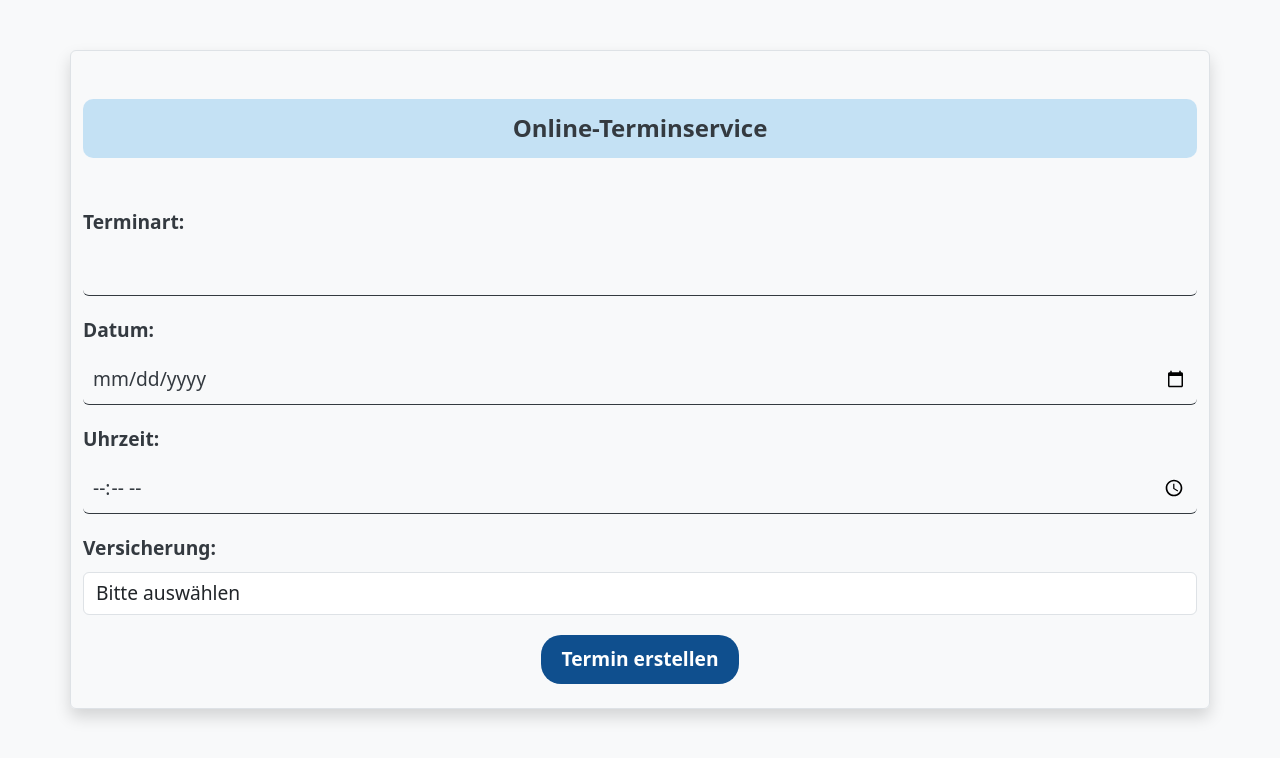
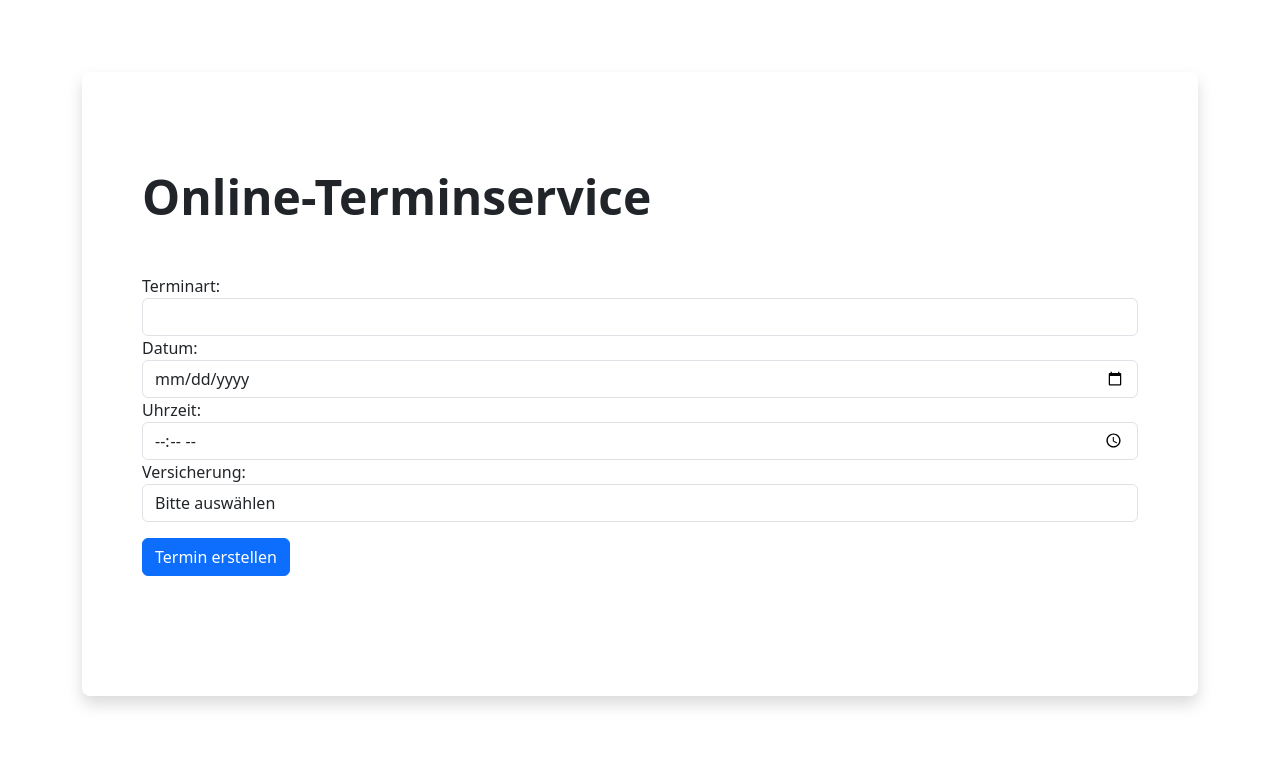
Before and after one commit to marcelmatic/verteilte-systeme, a website: page indexpatient.html in a window 1280 px wide. Drawn offline with nearby package versions, Linux system fonts and the light colour scheme.

Commit message:
Update indexpatient.html
removed style tag from head section and cropped it to main style

```diff
--- a/indexpatient.html
+++ b/indexpatient.html
@@ -1,136 +1,80 @@
 <!DOCTYPE html>
 <html>
-
   <head>
-	<meta charset="utf-8">
-	<meta name="viewport" content="width=device-width, initial-scale=1">
-	<title>Termin </title>
-	<link href="https://cdn.jsdelivr.net/npm/bootstrap@5.3.0-alpha1/dist/css/bootstrap.min.css" rel="stylesheet"
-		integrity="sha384-GLhlTQ8iRABdZLl6O3oVMWSktQOp6b7In1Zl3/Jr59b6EGGoI1aFkw7cmDA6j6gD" crossorigin="anonymous">
-	<style>
-		body {
-			background-color: #f8f9fa;
-		}
-
-		.container {
-			margin-top: 50px;
-		}
-
-		h1 {
-			font-size: 1.5rem;
-			color: #343a40;
-			font-weight: bold;
-			text-align: center;
-			margin-bottom: 50px;
-			background-color: #92c9f081;
-			border-radius: 10px;
-			padding: 15px;
-		}
-
-		label {
-			font-size: 1.2rem;
-			color: #343a40;
-			font-weight: bold;
-			margin-bottom: 10px;
-		}
-
-		input[type="text"],
-		input[type="date"],
-		input[type="time"],
-		select {
-			border: none;
-			border-radius: 0;
-			border-bottom: 1px solid #343a40;
-			padding: 10px;
-			margin-bottom: 20px;
-			background-color: transparent;
-			color: #343a40;
-			font-size: 1.2rem;
-
-		}
-
-		select {
-			-webkit-appearance: none;
-			-moz-appearance: none;
-			appearance: none;
-			background-repeat: no-repeat;
-			background-position-x: calc(100% - 10px);
-			background-position-y: 50%;
-			padding-right: 35px;
-
-		}
-
-		select.form-control {
-			font-size: 1.2em;
-		}
-
-		button[type="submit"] {
-			background-color: #0f4f8e;
-			color: #fff;
-			border-radius: 20px;
-			padding: 10px 20px;
-			font-size: 1.2rem;
-			font-weight: bold;
-			border: none;
-			cursor: pointer;
-			transition: background-color 0.3s;
-			margin-top: 30px;
-			display: block;
-			margin-left: auto;
-			margin-right: auto;
-		}
-
-		button[type="submit"]:hover {
-			background-color: #216ab3;
-		}
-
-		input[type="text"]:hover,
-		input[type="date"]:hover,
-		input[type="time"]:hover,
-		select:hover {
-			background-color: #ebebeb;
-		}
-	</style>
+    <meta charset="utf-8" />
+    <meta name="viewport" content="width=device-width, initial-scale=1" />
+    <title>Termin</title>
+    <link
+      href="https://cdn.jsdelivr.net/npm/bootstrap@5.3.0-alpha1/dist/css/bootstrap.min.css"
+      rel="stylesheet"
+      integrity="sha384-GLhlTQ8iRABdZLl6O3oVMWSktQOp6b7In1Zl3/Jr59b6EGGoI1aFkw7cmDA6j6gD"
+      crossorigin="anonymous"
+    />
   </head>
 
   <body>
-	<div class="container shadow rounded border">
-
-		<h1 class="text-center mt-5">Online-Terminservice</h1>
-		<form action="submit.php" method="post" class="mt-5 pb-4">
+    <div class="container py-4 mt-5">
+      <div class="p-5 mb-4 rounded-3 shadow bg-white">
+        <div class="container-fluid py-5">
+          <h1 class="display-5 fw-bold">Online-Terminservice</h1>
+          <form class="mt-5 pb-4">
             <div class="form-group">
               <label for="title">Terminart:</label>
-				<input type="text" id="title" name="title" class="form-control rounded" required>
+              <input
+                type="text"
+                id="title"
+                name="title"
+                class="form-control"
+                required
+              />
             </div>
             <div class="form-group">
               <label for="date">Datum:</label>
-				<input type="date" id="date" name="date" class="form-control rounded" required>
+              <input
+                type="date"
+                id="date"
+                name="date"
+                class="form-control"
+                required
+              />
             </div>
             <div class="form-group">
               <label for="time">Uhrzeit:</label>
-				<input type="time" id="time" name="time" class="form-control rounded" required>
+              <input
+                type="time"
+                id="time"
+                name="time"
+                class="form-control"
+                required
+              />
             </div>
             <div class="form-group">
               <label for="insurance">Versicherung:</label>
-				<select id="insurance" name="insurance" class="form-control rounded" required>
+              <select
+                id="insurance"
+                name="insurance"
+                class="form-control"
+                required
+              >
                 <option value="">Bitte auswählen</option>
                 <option value="private">Private Versicherung</option>
                 <option value="public">Gesetzliche Versicherung</option>
               </select>
             </div>
-			<button type="submit" class="btn btn-primary mt-3 mb-0">Termin erstellen </button>
+            <button type="submit" class="btn btn-primary mt-3 mb-0">
+              Termin erstellen
+            </button>
           </form>
+        </div>
+      </div>
     </div>
 
     <script src="https://code.jquery.com/jquery-3.5.1.slim.min.js"></script>
-	<script src="https://cdn.jsdelivr.net/npm/@popperjs/core@2.9.3/dist/umd/popper.min.js"
+    <script
+      src="https://cdn.jsdelivr.net/npm/@popperjs/core@2.9.3/dist/umd/popper.min.js"
       integrity="sha384-IG8QFJjKbAcdPyv5X5bWdPm5a5x5SlM84vLdlwLQ8JRKrvj5bCTa5v5fWbO8jK5J"
-		crossorigin="anonymous"></script>
+      crossorigin="anonymous"
+    ></script>
     <script src="https://maxcdn.bootstrapcdn.com/bootstrap/4.6.0/js/bootstrap.min.js"></script>
   </body>
-
-
-
-
-
 </html>
```
Lines whose indentation alone changed are shown as unchanged.
